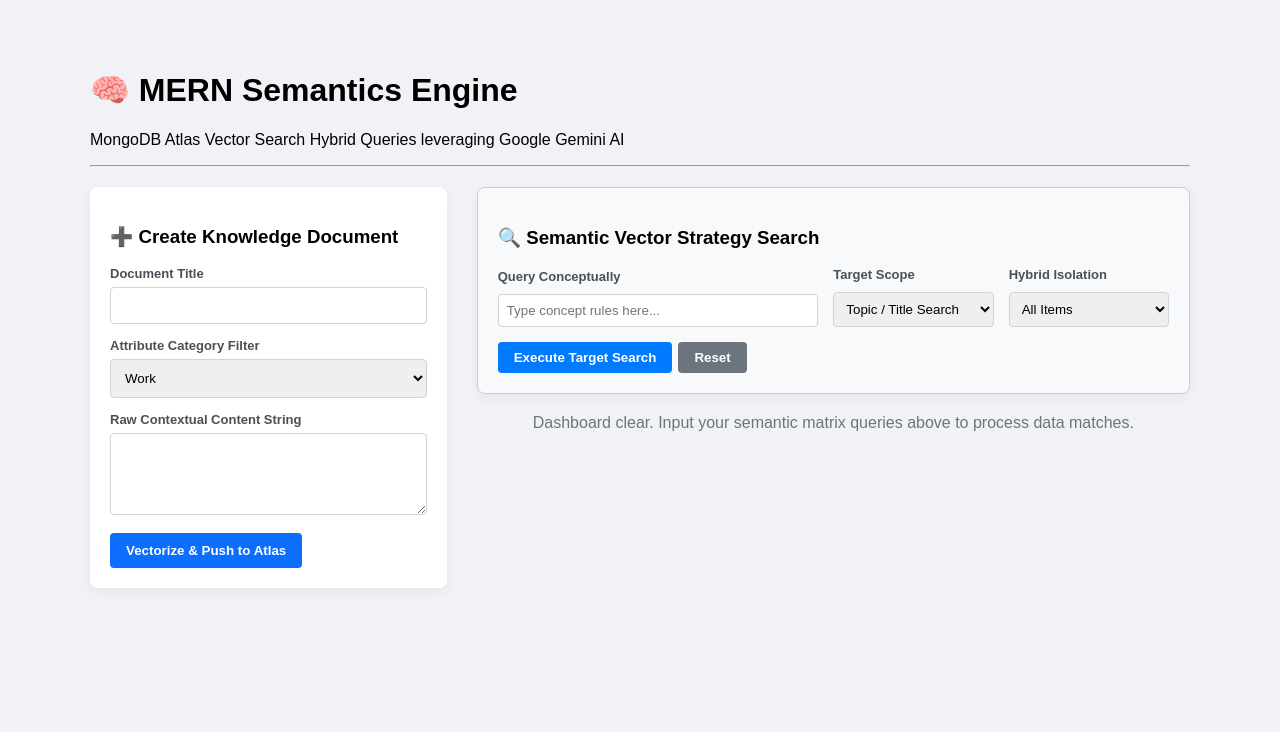
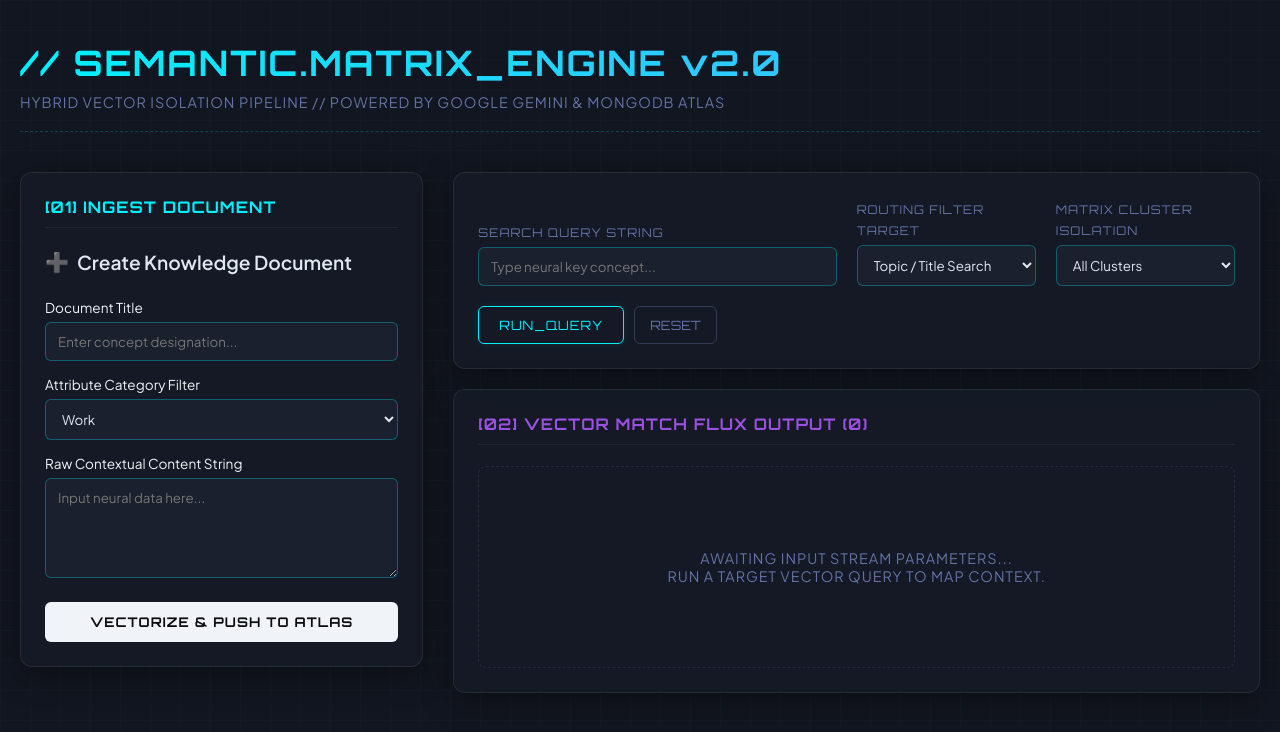
Before and after one commit to PrabanjanSS/Semantic-Notes-App, a React (Create React App) app in the folder frontend/: page / in a window 1280 px wide. Shown: the top 732 px of the page. Built offline with nearby package versions, Linux system fonts and the light colour scheme.

Commit message:
improved the ui

```diff
--- a/frontend/src/App.js
+++ b/frontend/src/App.js
@@ -4,33 +4,72 @@
 import SearchBar from './components/SearchBar';
 
 function App() {
-  // Shared state array specifically reserved for verified vector search outputs
   const [notes, setNotes] = useState([]);
 
   return (
-    <div className="app-container" style={{ padding: '20px', fontFamily: 'Arial, sans-serif' }}>
-      <header>
-        <h1>🧠 MERN Semantics Engine</h1>
-        <p>MongoDB Atlas Vector Search Hybrid Queries leveraging Google Gemini AI</p>
+    <div style={{ maxWidth: '1400px', margin: '0 auto', padding: '40px 20px' }}>
+      {/* HUD Header Element */}
+      <header style={{ marginBottom: '40px', borderBottom: '1px dashed rgba(0, 242, 254, 0.2)', paddingBottom: '20px' }}>
+        <h1 style={{
+          fontFamily: "'Orbitron', sans-serif",
+          fontSize: '2.2rem',
+          letterSpacing: '2px',
+          margin: '0 0 8px 0',
+          background: 'linear-gradient(45deg, #00f2fe, #4facfe)',
+          WebkitBackgroundClip: 'text',
+          WebkitTextFillColor: 'transparent'
+        }}>
+          // SEMANTIC.MATRIX_ENGINE v2.0
+        </h1>
+        <p style={{ color: '#6272a4', fontSize: '0.9rem', margin: 0, textTransform: 'uppercase', letterSpacing: '1px' }}>
+          Hybrid Vector Isolation Pipeline // Powered by Google Gemini & MongoDB Atlas
+        </p>
       </header>
-      <hr />
-      <main style={{ display: 'flex', gap: '30px', flexWrap: 'wrap', marginTop: '20px' }}>
-        <div style={{ flex: '1', minWidth: '320px' }}>
-          {/* 🎯 FIXED: Adding a document no longer requests a global document list dump */}
-          <AddNote onNoteAdded={() => console.log("New document vectorized and pushed. Search interface ready.")} />
+
+      {/* Main Grid Workspace */}
+      <main style={{ display: 'flex', gap: '30px', flexWrap: 'wrap' }}>
+        {/* Left Control Center Panel */}
+        <div style={{ flex: '1', minWidth: '340px' }}>
+          <div className="glass-panel" style={{ padding: '24px' }}>
+            <h4 style={{ fontFamily: "'Orbitron', sans-serif", marginTop: 0, color: '#00f2fe', letterSpacing: '1px', borderBottom: '1px solid rgba(254,254,254,0.05)', paddingBottom: '10px' }}>
+              [01] INGEST DOCUMENT
+            </h4>
+            <AddNote onNoteAdded={() => console.log("System Matrix Updated.")} />
+          </div>
         </div>
-        <div style={{ flex: '2', minWidth: '400px' }}>
-          {/* 🎯 FIXED: Reset action sets state back to an empty collection */}
+
+        {/* Right Output Stream Panel */}
+        <div style={{ flex: '2', minWidth: '500px', display: 'flex', flexDirection: 'column', gap: '20px' }}>
+
           <SearchBar onSearchResults={(results) => setNotes(results)} onReset={() => setNotes([])} />
 
-          {/* Only renders metrics panel when there is an active vector lookup response */}
-          {notes.length > 0 ? (
-            <NoteList notes={notes} />
-          ) : (
-            <p style={{ color: '#6c757d', marginTop: '20px', textAlign: 'center' }}>
-              Dashboard clear. Input your semantic matrix queries above to process data matches.
-            </p>
-          )}
+          <div className="glass-panel" style={{ padding: '24px', flexGrow: 1 }}>
+            <h4 style={{ fontFamily: "'Orbitron', sans-serif", marginTop: 0, color: '#9b51e0', letterSpacing: '1px', borderBottom: '1px solid rgba(254,254,254,0.05)', paddingBottom: '10px' }}>
+              [02] VECTOR MATCH FLUX OUTPUT ({notes.length})
+            </h4>
+
+            {notes.length > 0 ? (
+              <NoteList notes={notes} />
+            ) : (
+              <div style={{
+                display: 'flex',
+                justifyContent: 'center',
+                alignItems: 'center',
+                height: '200px',
+                color: '#6272a4',
+                fontSize: '0.9rem',
+                letterSpacing: '1px',
+                textAlign: 'center',
+                textTransform: 'uppercase',
+                border: '1px dashed rgba(98, 114, 164, 0.2)',
+                borderRadius: '8px',
+                marginTop: '15px'
+              }}>
+                Awaiting input stream parameters...<br/>Run a target vector query to map context.
+              </div>
+            )}
+          </div>
+
         </div>
       </main>
     </div>
--- a/frontend/src/components/AddNote.js
+++ b/frontend/src/components/AddNote.js
@@ -5,48 +5,94 @@
   const [title, setTitle] = useState('');
   const [content, setContent] = useState('');
   const [category, setCategory] = useState('Work');
-  const [status, setStatus] = useState('');
+  const [loading, setLoading] = useState(false);
 
   const handleSubmit = async (e) => {
     e.preventDefault();
-    setStatus('Creating text-embedding-004 vectors...');
+    if (!title || !content) return;
+    setLoading(true);
     try {
       await axios.post('http://localhost:5003/api/notes', { title, content, category });
       setTitle('');
       setContent('');
-      setStatus('Successfully indexed!');
+      setCategory('Work');
       onNoteAdded();
     } catch (err) {
-      setStatus('Failed data sync execution.');
-      console.error(err);
+      console.error('Error saving matrix document:', err);
+    } finally {
+      setLoading(false);
     }
   };
 
+  const labelStyle = {
+    display: 'block',
+    fontSize: '0.85rem',
+    color: '#f0f4f8',
+    marginBottom: '6px',
+    fontFamily: "'Plus Jakarta Sans', sans-serif"
+  };
+
   return (
-    <div className="card">
-      <h3>➕ Create Knowledge Document</h3>
-      <form onSubmit={handleSubmit}>
-        <div className="form-group">
-          <label>Document Title</label>
-          <input type="text" value={title} onChange={(e) => setTitle(e.target.value)} required />
+    <form onSubmit={handleSubmit} style={{ display: 'flex', flexDirection: 'column', gap: '15px', marginTop: '15px' }}>
+      <h3 style={{ margin: '0 0 10px 0', fontFamily: "'Plus Jakarta Sans', sans-serif", fontSize: '1.2rem', display: 'flex', alignItems: 'center', gap: '8px' }}>
+        <span style={{ color: '#6272a4' }}>➕</span> Create Knowledge Document
+      </h3>
+
+      <div>
+        <label style={labelStyle}>Document Title</label>
+        <input
+          type="text"
+          value={title}
+          onChange={(e) => setTitle(e.target.value)}
+          placeholder="Enter concept designation..."
+          required
+          style={{ width: '100%' }}
+        />
       </div>
-        <div className="form-group">
-          <label>Attribute Category Filter</label>
-          <select value={category} onChange={(e) => setCategory(e.target.value)}>
+
+      <div>
+        <label style={labelStyle}>Attribute Category Filter</label>
+        <select value={category} onChange={(e) => setCategory(e.target.value)} style={{ width: '100%' }}>
           <option value="Work">Work</option>
           <option value="Personal">Personal</option>
           <option value="Study">Study</option>
           <option value="Health">Health</option>
         </select>
       </div>
-        <div className="form-group">
-          <label>Raw Contextual Content String</label>
-          <textarea rows="4" value={content} onChange={(e) => setContent(e.target.value)} required />
+
+      <div>
+        <label style={labelStyle}>Raw Contextual Content String</label>
+        <textarea
+          value={content}
+          onChange={(e) => setContent(e.target.value)}
+          placeholder="Input neural data here..."
+          required
+          style={{ width: '100%', height: '100px', resize: 'vertical' }}
+        />
       </div>
-        <button type="submit">Vectorize & Push to Atlas</button>
+
+      <button
+        type="submit"
+        disabled={loading}
+        style={{
+          padding: '12px',
+          backgroundColor: '#f0f4f8',
+          color: '#0a0c10',
+          border: 'none',
+          borderRadius: '6px',
+          cursor: 'pointer',
+          fontFamily: "'Orbitron', sans-serif",
+          fontWeight: 'bold',
+          letterSpacing: '1px',
+          marginTop: '5px',
+          transition: 'all 0.2s ease'
+        }}
+        onMouseEnter={(e) => e.target.style.backgroundColor = '#00f2fe'}
+        onMouseLeave={(e) => e.target.style.backgroundColor = '#f0f4f8'}
+      >
+        {loading ? 'VECTORIZING...' : 'VECTORIZE & PUSH TO ATLAS'}
+      </button>
     </form>
-      {status && <p className="status-msg">{status}</p>}
-    </div>
   );
 }
 
--- a/frontend/src/components/SearchBar.js
+++ b/frontend/src/components/SearchBar.js
@@ -4,7 +4,7 @@
 function SearchBar({ onSearchResults, onReset }) {
   const [query, setQuery] = useState('');
   const [category, setCategory] = useState('All');
-  const [scope, setScope] = useState('title'); // 🎯 NEW: Tracks user's target choice
+  const [scope, setScope] = useState('title');
   const [searching, setSearching] = useState(false);
 
   const handleSearch = async (e) => {
@@ -13,56 +13,122 @@
 
     setSearching(true);
     try {
-      // 🎯 NEW: Sending the scope parameter to the backend engine
       const res = await axios.get('http://localhost:5003/api/notes/search', {
         params: { query, category, scope }
       });
       onSearchResults(res.data);
     } catch (err) {
-      console.error('Frontend search error:', err);
+      console.error('Core scan dropped:', err);
     } finally {
       setSearching(false);
     }
   };
 
+  // Modern input focus/base styling configuration object
+  const inputStyle = {
+    width: '100%',
+    padding: '10px 12px',
+    marginTop: '6px',
+    backgroundColor: '#0f111a',
+    border: '1px solid rgba(0, 242, 254, 0.2)',
+    borderRadius: '6px',
+    color: '#f0f4f8',
+    fontFamily: "'Plus Jakarta Sans', sans-serif",
+    outline: 'none',
+    boxSizing: 'border-box'
+  };
+
+  const labelStyle = {
+    fontSize: '0.75rem',
+    textTransform: 'uppercase',
+    letterSpacing: '1px',
+    color: '#6272a4',
+    fontFamily: "'Orbitron', sans-serif"
+  };
+
   return (
-    <div className="card" style={{ border: '1px solid #ccc', padding: '20px', borderRadius: '8px', marginBottom: '20px', backgroundColor: '#f8f9fa' }}>
-      <h3>🔍 Semantic Vector Strategy Search</h3>
-      <form onSubmit={handleSearch} style={{ display: 'flex', gap: '15px', alignItems: 'flex-end', flexWrap: 'wrap' }}>
+    <div className="glass-panel" style={{ padding: '24px' }}>
+      <form onSubmit={handleSearch} style={{ display: 'flex', gap: '20px', alignItems: 'flex-end', flexWrap: 'wrap' }}>
 
-        <div style={{ flex: '2', minWidth: '200px' }}>
-          <label>Query Conceptually</label>
-          <input type="text" value={query} onChange={(e) => setQuery(e.target.value)} placeholder="Type concept rules here..." required style={{ width: '100%', padding: '8px', marginTop: '4px' }}/>
+        {/* Input Bar Field */}
+        <div style={{ flex: '2', minWidth: '220px' }}>
+          <label style={labelStyle}>Search Query String</label>
+          <input
+            type="text"
+            value={query}
+            onChange={(e) => setQuery(e.target.value)}
+            placeholder="Type neural key concept..."
+            required
+            style={inputStyle}
+          />
         </div>
 
-        {/* 🎯 NEW: Target Scope Dropdown */}
-        <div style={{ flex: '1', minWidth: '150px' }}>
-          <label>Target Scope</label>
-          <select value={scope} onChange={(e) => setScope(e.target.value)} style={{ width: '100%', padding: '8px', marginTop: '4px' }}>
+        {/* Target Router Scope Selection */}
+        <div style={{ flex: '1', minWidth: '160px' }}>
+          <label style={labelStyle}>Routing Filter Target</label>
+          <select value={scope} onChange={(e) => setScope(e.target.value)} style={inputStyle}>
             <option value="title">Topic / Title Search</option>
             <option value="content">Deep Content Search</option>
           </select>
         </div>
 
-        <div style={{ flex: '1', minWidth: '130px' }}>
-          <label>Hybrid Isolation</label>
-          <select value={category} onChange={(e) => setCategory(e.target.value)} style={{ width: '100%', padding: '8px', marginTop: '4px' }}>
-            <option value="All">All Items</option>
-            <option value="Work">Work Filter</option>
-            <option value="Personal">Personal Filter</option>
-            <option value="Study">Study Filter</option>
-            <option value="Health">Health Filter</option>
+        {/* Hybrid Isolation Sector Selection */}
+        <div style={{ flex: '1', minWidth: '140px' }}>
+          <label style={labelStyle}>Matrix Cluster Isolation</label>
+          <select value={category} onChange={(e) => setCategory(e.target.value)} style={inputStyle}>
+            <option value="All">All Clusters</option>
+            <option value="Work">Work Sector</option>
+            <option value="Personal">Personal Sector</option>
+            <option value="Study">Study Sector</option>
+            <option value="Health">Health Sector</option>
           </select>
         </div>
 
-        <div>
-          <button type="submit" disabled={searching} style={{ padding: '8px 16px', backgroundColor: '#007bff', color: 'white', border: 'none', borderRadius: '4px', cursor: 'pointer' }}>
-            {searching ? 'Scanning...' : 'Execute Target Search'}
+        {/* Dynamic Interactive Execution Terminal Keys */}
+        <div style={{ display: 'flex', gap: '10px' }}>
+          <button
+            type="submit"
+            disabled={searching}
+            style={{
+              padding: '10px 20px',
+              backgroundColor: 'transparent',
+              border: '1px solid #00f2fe',
+              borderRadius: '6px',
+              color: '#00f2fe',
+              fontFamily: "'Orbitron', sans-serif",
+              fontSize: '0.8rem',
+              cursor: 'pointer',
+              letterSpacing: '1px',
+              boxShadow: '0 0 10px rgba(0, 242, 254, 0.1)',
+              transition: 'all 0.2s ease'
+            }}
+            onMouseEnter={(e) => { e.target.style.backgroundColor = 'rgba(0, 242, 254, 0.1)'; e.target.style.boxShadow = '0 0 15px rgba(0, 242, 254, 0.3)'; }}
+            onMouseLeave={(e) => { e.target.style.backgroundColor = 'transparent'; e.target.style.boxShadow = '0 0 10px rgba(0, 242, 254, 0.1)'; }}
+          >
+            {searching ? 'COMPUTING...' : 'RUN_QUERY'}
           </button>
-          <button type="button" onClick={() => { setQuery(''); setCategory('All'); setScope('title'); onReset(); }} style={{ padding: '8px 16px', backgroundColor: '#6c757d', color: 'white', border: 'none', borderRadius: '4px', cursor: 'pointer', marginLeft: '6px' }}>
-            Reset
+
+          <button
+            type="button"
+            onClick={() => { setQuery(''); setCategory('All'); setScope('title'); onReset(); }}
+            style={{
+              padding: '10px 15px',
+              backgroundColor: 'transparent',
+              border: '1px solid rgba(98, 114, 164, 0.4)',
+              borderRadius: '6px',
+              color: '#6272a4',
+              fontFamily: "'Orbitron', sans-serif",
+              fontSize: '0.8rem',
+              cursor: 'pointer',
+              transition: 'all 0.2s ease'
+            }}
+            onMouseEnter={(e) => e.target.style.color = '#f0f4f8'}
+            onMouseLeave={(e) => e.target.style.color = '#6272a4'}
+          >
+            RESET
           </button>
         </div>
+
       </form>
     </div>
   );
--- a/frontend/src/index.css
+++ b/frontend/src/index.css
@@ -1,17 +1,73 @@
+@import url('https://fonts.googleapis.com/css2?family=Orbitron:wght@400;700&family=Plus+Jakarta+Sans:wght@300;400;600&display=swap');
+
+:root {
+  /* 🎯 UPDATED: Brighter base colors */
+  --bg-dark: #121620;        /* Slightly lighter than black */
+  --bg-card: rgba(22, 28, 40, 0.7); /* Slightly more opaque and lighter */
+
+  --border-glow: rgba(0, 242, 254, 0.2);
+  --neon-cyan: #00f2fe;
+  --neon-purple: #9b51e0;
+  --text-main: #e2e8f0;      /* Slightly brighter white */
+  --text-muted: #8e9aaf;     /* More readable muted text */
+}
+
 body {
-  font-family: -apple-system, BlinkMacSystemFont, "Segoe UI", Roboto, sans-serif;
-  background-color: #f0f2f5;
   margin: 0;
-  padding: 30px;
+  background-color: var(--bg-dark);
+  color: var(--text-main);
+  font-family: 'Plus Jakarta Sans', sans-serif;
+  background-image:
+    linear-gradient(rgba(0, 242, 254, 0.02) 1px, transparent 1px),
+    linear-gradient(90deg, rgba(0, 242, 254, 0.02) 1px, transparent 1px);
+  background-size: 30px 30px;
+  min-height: 100vh;
 }
-.app-container { max-width: 1100px; margin: 0 auto; }
-.card { background: #fff; padding: 20px; border-radius: 8px; box-shadow: 0 4px 12px rgba(0,0,0,0.05); }
-.form-group { margin-bottom: 14px; }
-label { display: block; font-weight: 600; margin-bottom: 6px; font-size: 13px; color: #495057; }
-input, textarea, select { width: 100%; padding: 10px; border: 1px solid #ced4da; border-radius: 4px; box-sizing: border-box; }
-button { background: #0d6efd; color: #fff; border: none; padding: 10px 16px; border-radius: 4px; cursor: pointer; font-weight: 600; }
-button:hover { background: #0b5ed7; }
-.note-card { background: #fff; border-left: 5px solid #0d6efd; padding: 16px; margin-bottom: 12px; border-radius: 4px; box-shadow: 0 2px 4px rgba(0,0,0,0.03); }
-.badge { background: #e2e3e5; color: #383d41; padding: 4px 8px; font-size: 11px; border-radius: 20px; font-weight: 700; }
-.score-tag { font-size: 11px; color: #155724; background: #d4edda; display: inline-block; padding: 4px 8px; border-radius: 4px; margin-top: 6px; }
-.status-msg { color: #6c757d; font-size: 12px; font-style: italic; }
+
+::-webkit-scrollbar {
+  width: 6px;
+}
+::-webkit-scrollbar-track {
+  background: var(--bg-dark);
+}
+::-webkit-scrollbar-thumb {
+  background: rgba(0, 242, 254, 0.2);
+  border-radius: 10px;
+}
+::-webkit-scrollbar-thumb:hover {
+  background: var(--neon-cyan);
+}
+
+/* 🎯 THE FIX: Futuristic dark inputs globally */
+input, select, textarea {
+  background-color: #1a202e !important; /* Brighter input background */
+  color: #e2e8f0 !important;
+  border: 1px solid rgba(0, 242, 254, 0.3) !important;
+  padding: 10px 12px;
+  border-radius: 6px;
+  font-family: 'Plus Jakarta Sans', sans-serif;
+  transition: all 0.3s ease;
+  box-sizing: border-box;
+}
+
+input:focus, select:focus, textarea:focus {
+  outline: none;
+  border-color: var(--neon-cyan) !important;
+  box-shadow: 0 0 8px rgba(0, 242, 254, 0.2);
+}
+
+/* 🎯 THE FIX: Softened glass panel outlines */
+.glass-panel {
+  background: var(--bg-card);
+  backdrop-filter: blur(12px);
+  -webkit-backdrop-filter: blur(12px);
+  border: 1px solid rgba(255, 255, 255, 0.08);
+  border-radius: 12px;
+  box-shadow: 0 8px 32px 0 rgba(0, 0, 0, 0.37);
+  transition: all 0.3s cubic-bezier(0.25, 0.8, 0.25, 1);
+}
+
+.glass-panel:hover {
+  border-color: rgba(0, 242, 254, 0.3);
+  box-shadow: 0 0 20px rgba(0, 242, 254, 0.05);
+}
```
Lines whose indentation alone changed are shown as unchanged.
